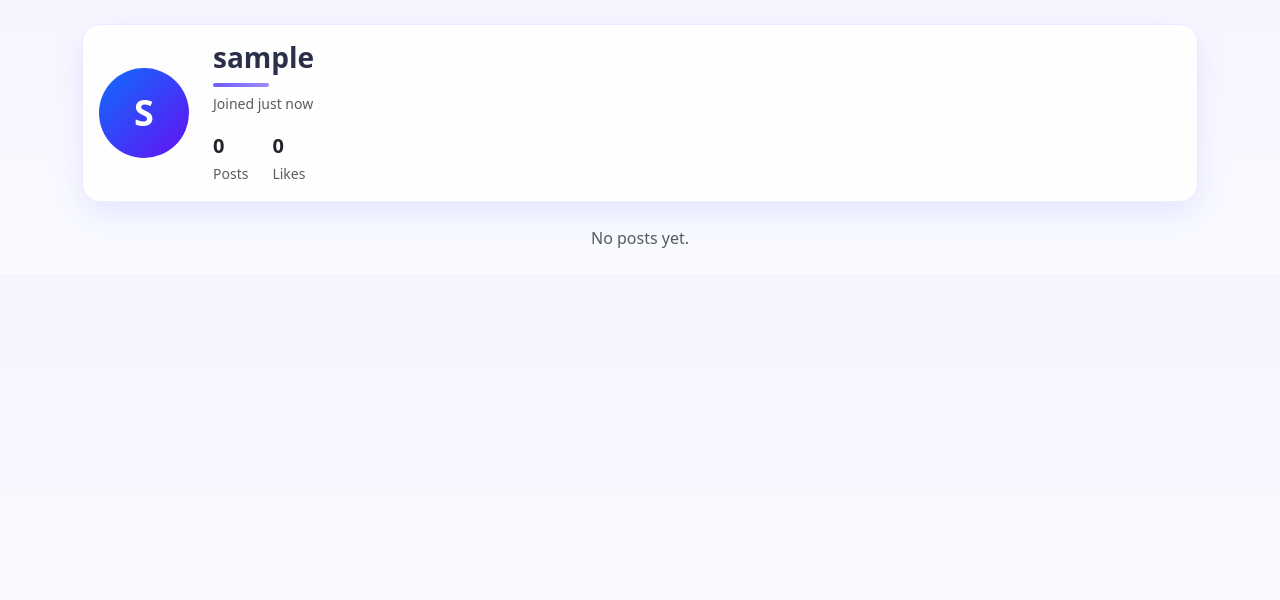
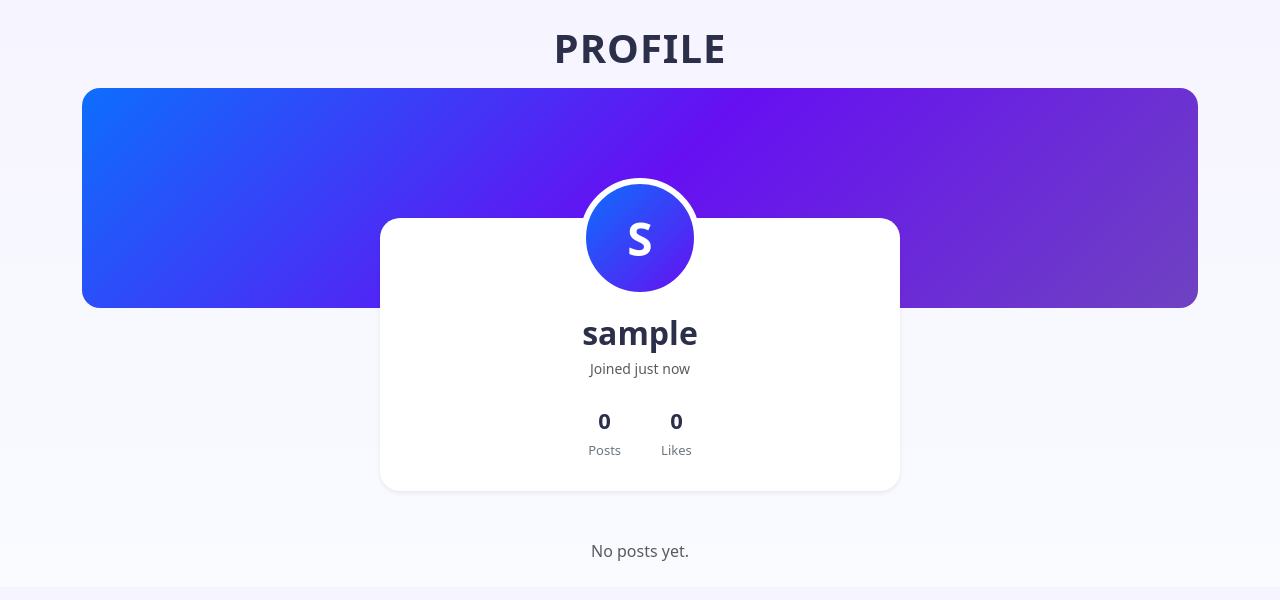
Before and after one commit to AV-2668877724/AV_flask-blog-website, a Flask app: a page that uses website/templates/profile.html in a window 1280 px wide. Shown: the part 63-663 px from the top of the page. Run offline with Flask 3, Linux system fonts and the light colour scheme; the visitor is signed in with stand-in values (Sample User, id 1); data comes from the database, SQL or seed files in the repository; data that the repository does not hold is empty; some libraries are stand-ins or nearby versions.

Commit message:
update profile page UI successfully.

```diff
--- a/website/static/styles.css
+++ b/website/static/styles.css
@@ -636,22 +636,113 @@ body:not(.dark-mode) .navbar .btn-outline-light:hover {
   content: none !important;
 }
 
-/* ================= PROFILE COVER ================= */
 
-.profile-cover {
-  border-radius: 16px;
+
+/* ================= PROFILE PAGE ================= */
+
+.profile-hero {
+  position: relative;
+  text-align: center;
 }
 
-.profile-avatar {
-  width: 90px;
-  height: 90px;
+/* COVER */
+.profile-cover-bg {
+  height: 220px;
+  border-radius: 18px;
+  background: linear-gradient(135deg, #0d6efd, #6610f2, #6f42c1);
+}
+
+/* PROFILE CARD */
+.profile-card {
+  background: #fff;
+  border-radius: 20px;
+  padding: 80px 30px 30px;
+  margin-top: -90px;
+  max-width: 520px;
+  margin-left: auto;
+  margin-right: auto;
+}
+
+/* AVATAR */
+.profile-avatar-lg {
+  width: 120px;
+  height: 120px;
   border-radius: 50%;
   background: linear-gradient(135deg, #0d6efd, #6610f2);
   color: #fff;
-  font-size: 36px;
-  font-weight: 700;
+  font-size: 46px;
+  font-weight: 800;
   display: flex;
   align-items: center;
   justify-content: center;
+  margin: -120px auto 0;
+  border: 6px solid #fff;
+}
+
+/* STATS */
+.profile-stats {
+  display: flex;
+  justify-content: center;
+  gap: 40px;
+}
+
+.stat-box span {
+  font-size: 22px;
+  font-weight: 700;
+  display: block;
+}
+
+.stat-box small {
+  color: #6c757d;
+  font-size: 13px;
+}
+
+/* POSTS AREA */
+.profile-posts {
+  margin-top: 30px;
+}
+
+/* ================= DARK MODE SUPPORT: PROFILE ================= */
+
+.dark-mode .profile-card {
+  background: #1e1e1e;
+  color: #eaeaea;
+}
+
+.dark-mode .profile-card small {
+  color: #b0b0b0;
+}
+
+.dark-mode .stat-box small {
+  color: #9aa0a6;
+}
+
+.dark-mode .profile-avatar-lg {
+  border-color: #1e1e1e;
+}
+
+/* Dark cover stays vibrant */
+.dark-mode .profile-cover-bg {
+  background: linear-gradient(135deg, #0d6efd, #4c2a85, #111);
+}
+
+/* Posts container spacing fix */
+.dark-mode .profile-posts {
+  color: #eaeaea;
+}
+
+.dark-mode .profile-card {
+  box-shadow: 0 10px 30px rgba(0, 0, 0, 0.6);
+}
+
+/* ================= PROFILE PAGE TITLE ================= */
+.profile-page-title {
+  font-weight: 800;
+  letter-spacing: 1px;
   text-transform: uppercase;
 }
+
+/* Dark mode support */
+.dark-mode .profile-page-title {
+  color: #f1f1f1;
+}
--- a/website/templates/profile.html
+++ b/website/templates/profile.html
@@ -1,41 +1,46 @@
 {% extends "base.html" %} {% block title %} {{ profile_user.username }} {%
 endblock %} {% block content %}
 
-<!-- ================= PROFILE COVER ================= -->
-<div class="card shadow-sm mb-4 profile-cover">
-  <div
-    class="card-body d-flex flex-column flex-md-row align-items-center gap-4"
-  >
-    <!-- AVATAR -->
-    <div class="profile-avatar">{{ profile_user.username[0]|upper }}</div>
+<!-- ================= PROFILE PAGE TITLE ================= -->
+<div class="text-center mb-3">
+  <h1 class="profile-page-title">Profile</h1>
+</div>
 
-    <!-- USER INFO -->
-    <div class="text-center text-md-start">
-      <h3 class="mb-1 fw-bold">{{ profile_user.username }}</h3>
+<!-- ================= PROFILE HERO ================= -->
+<div class="profile-hero mb-5">
+  <!-- COVER -->
+  <div class="profile-cover-bg"></div>
+
+  <!-- PROFILE CARD -->
+  <div class="profile-card shadow-sm">
+    <div class="profile-avatar-lg">{{ profile_user.username[0]|upper }}</div>
+
+    <h2 class="fw-bold mt-3 mb-1">{{ profile_user.username }}</h2>
 
     <small class="text-muted">
       Joined {{ profile_user.date_created | timeago }}
     </small>
 
     <!-- STATS -->
-      <div
-        class="d-flex gap-4 mt-3 justify-content-center justify-content-md-start"
-      >
-        <div>
-          <div class="fw-bold fs-5">{{ total_posts }}</div>
-          <small class="text-muted">Posts</small>
+    <div class="profile-stats mt-4">
+      <div class="stat-box">
+        <span>{{ total_posts }}</span>
+        <small>Posts</small>
       </div>
-        <div>
-          <div class="fw-bold fs-5">{{ total_likes }}</div>
-          <small class="text-muted">Likes</small>
-        </div>
+      <div class="stat-box">
+        <span>{{ total_likes }}</span>
+        <small>Likes</small>
       </div>
     </div>
   </div>
 </div>
 
-<!-- ================= USER POSTS ================= -->
+<!-- ================= POSTS SECTION ================= -->
+<div class="profile-posts">
   {% if posts %} {% set hide_dividers = True %} {% include "_posts.html" %} {%
   else %}
   <p class="text-center text-muted">No posts yet.</p>
-{% endif %} {% endblock %}
+  {% endif %}
+</div>
+
+{% endblock %}
```
Lines whose indentation alone changed are shown as unchanged.
